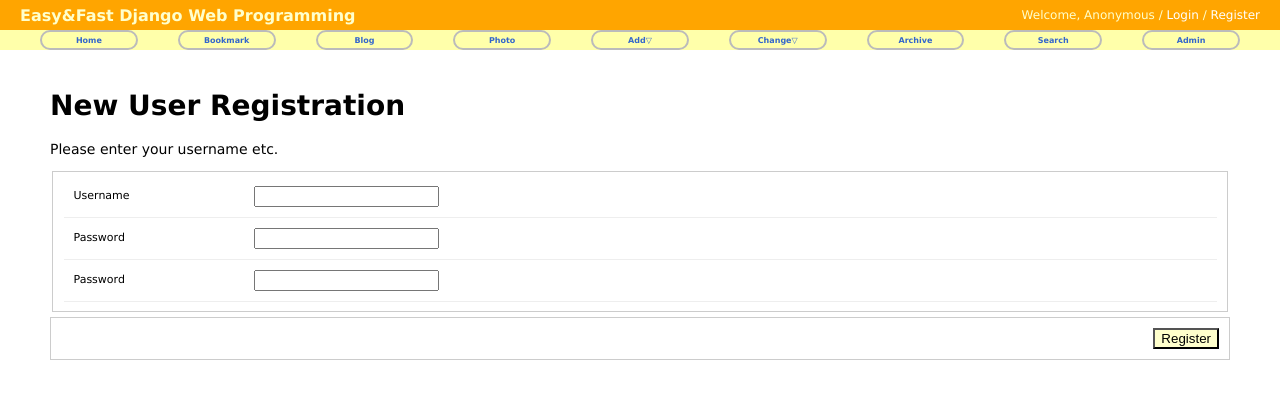
After one commit to Jees7/MyDjangoPractice, a Django app: template templates/registration/register.html in a window 1280 px wide. The commit adds this page. Shown: the top 399 px of the page. Run offline with Django 3.2, Linux system fonts and the light colour scheme; the template is opened without the code that fills it, so the values that code supplies are empty, except form fields; form fields are guessed from the names that the template uses.

Commit message:
add authentication
add template of registation used django.contrib.auth(default)

```diff
--- a/MyDjangoPractice/urls.py
+++ b/MyDjangoPractice/urls.py
@@ -18,13 +18,17 @@ from django.contrib import admin
 from django.conf.urls.static import static
 from django.conf import settings
 
-from MyDjangoPractice.views import HomeView
+from MyDjangoPractice.views import HomeView, UserCreateView, UserCreateDoneTV
 
 #from django.views.generic import ListView, DetailView
 #from bookmark.models import Bookmark
 
 urlpatterns = [
     url(r'^admin/', include(admin.site.urls)),
+
+    url(r'^accounts/', include('django.contrib.auth.urls')),
+    url(r'^accounts/register/$', UserCreateView.as_view(), name='register'),
+    url(r'^accounts/register/done/$', UserCreateDoneTV.as_view(), name='register_done'),
 
     url(r'^$', HomeView.as_view(), name='home'),
     url(r'^bookmark/', include('bookmark.urls', namespace='bookmark')),
--- /dev/null
+++ b/static/css/forms.css
@@ -0,0 +1,41 @@
+/* Form Error */
+
+.errornote {
+    display: block;
+    margin: 5px 0;
+    border: 1px solid #c30;
+    background: #fcf;
+    padding: 5px 25px;
+    color: #c30;
+    font-size: 12px;
+    font-weight: bold;
+}
+
+/* Authentication Forms */
+
+fieldset {
+    border: 1px solid #ccc;
+}
+
+.aligned label {
+    float: left;
+    width: 170px;
+    padding: 3px 10px 0 0;
+}
+
+.form-row {
+    padding: 10px;
+    font-size: 11px;
+    border-bottom: 1px solid #eee;
+}
+
+.submit-row {
+    margin: 5px 0;
+    border: 1px solid #ccc;
+    text-align: right;
+}
+
+.submit-row input {
+    margin: 10px;
+    background: #ffc;
+}
--- a/templates/base.html
+++ b/templates/base.html
@@ -14,10 +14,18 @@
 
 <div id="header">
     <h2 class="maintitle">Easy&amp;Fast Django Web Programming</h2>
-    <h4 class="welcome">Welcome, <a href="#">shkim</a> /
-                <a href="#">Change Password</a> /
-                <a href="#">Logout</a>
+    {% if user.is_active %}
+    <h4 class="welcome">Welcome,
+                <strong>{% firstof user.get_short_name user.get_username %}</strong> /
+                <a href="{% url 'password_change' %}">Change Password</a> /
+                <a href="{% url 'logout' %}">Logout</a>
     </h4>
+    {% else %}
+    <h4 class="welcome">Welcome, Anonymous /
+                <a href="{% url 'login' %}">Login</a> /
+                <a href="{% url 'register' %}">Register</a>
+    </h4>
+    {% endif %}
 </div>
 
 <div id="menu">
--- /dev/null
+++ b/templates/registration/register.html
@@ -0,0 +1,45 @@
+{% extends "base.html" %}
+
+{% block title %}register.html{% endblock %}
+
+{% load staticfiles %}
+{% block extrastyle %}{% static "css/forms.css" %}{% endblock %}
+
+{% block content %}
+<div id="content">
+
+    <h1>New User Registration</h1>
+
+    <form method="post" action="."> {% csrf_token %}
+
+    {% if form.errors %}
+    <p class="errornote">Wrong! Please correct the error(s) below.</p>
+    {% endif %}
+
+    <p>Please enter your username etc.</p>
+
+    <fieldset class="aligned">
+
+        <div class="form-row">
+            {{ form.username.label_tag }} {{ form.username }}
+        </div>
+
+        <div class="form-row">
+            {{ form.password1.label_tag }} {{ form.password1 }}
+        </div>
+
+        <div class="form-row">
+            {{ form.password2.label_tag }} {{ form.password2 }}
+        </div>
+
+    </fieldset>
+
+    <div class="submit-row">
+        <input type="submit" value="Register"/>
+    </div>
+
+    <script type="text/javascript">document.getElementById("id_username").focus();</script>
+    </form>
+
+</div>
+{% endblock %}
```
Also changed, not shown: MyDjangoPractice/settings.py (+7 -1 lines), MyDjangoPractice/views.py (+14 -0 lines), templates/registration/logged_out.html (added, +15 -0 lines), templates/registration/login.html (added, +43 -0 lines), templates/registration/password_change_done.html (added, +13 -0 lines), templates/registration/password_change_form.html (added, +45 -0 lines), templates/registration/register_done.html (added, +15 -0 lines), db.sqlite3.
